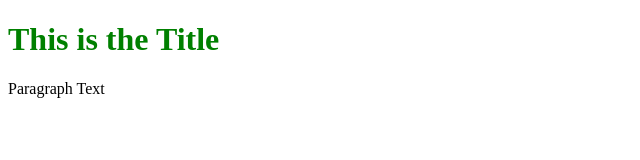
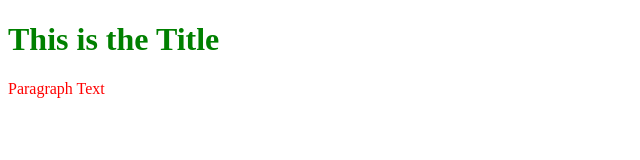
Before and after one commit to ggedde/nstest, a plain HTML site: page index.html in a window 1280 px wide. Shown: the whole page, without its empty margins (0-640 px from the left). Drawn offline with Linux system fonts and the light colour scheme.

Commit message:
Removed comments for better testing

```diff
--- a/styles.scss
+++ b/styles.scss
@@ -1,8 +1,6 @@
-/* You can add global styles to this file, and also import other style files */
-
 body {
 
-	a {
+	p {
 		color: red;
 	}
 
```
Also changed, not shown: styles.css, 1 other file.
